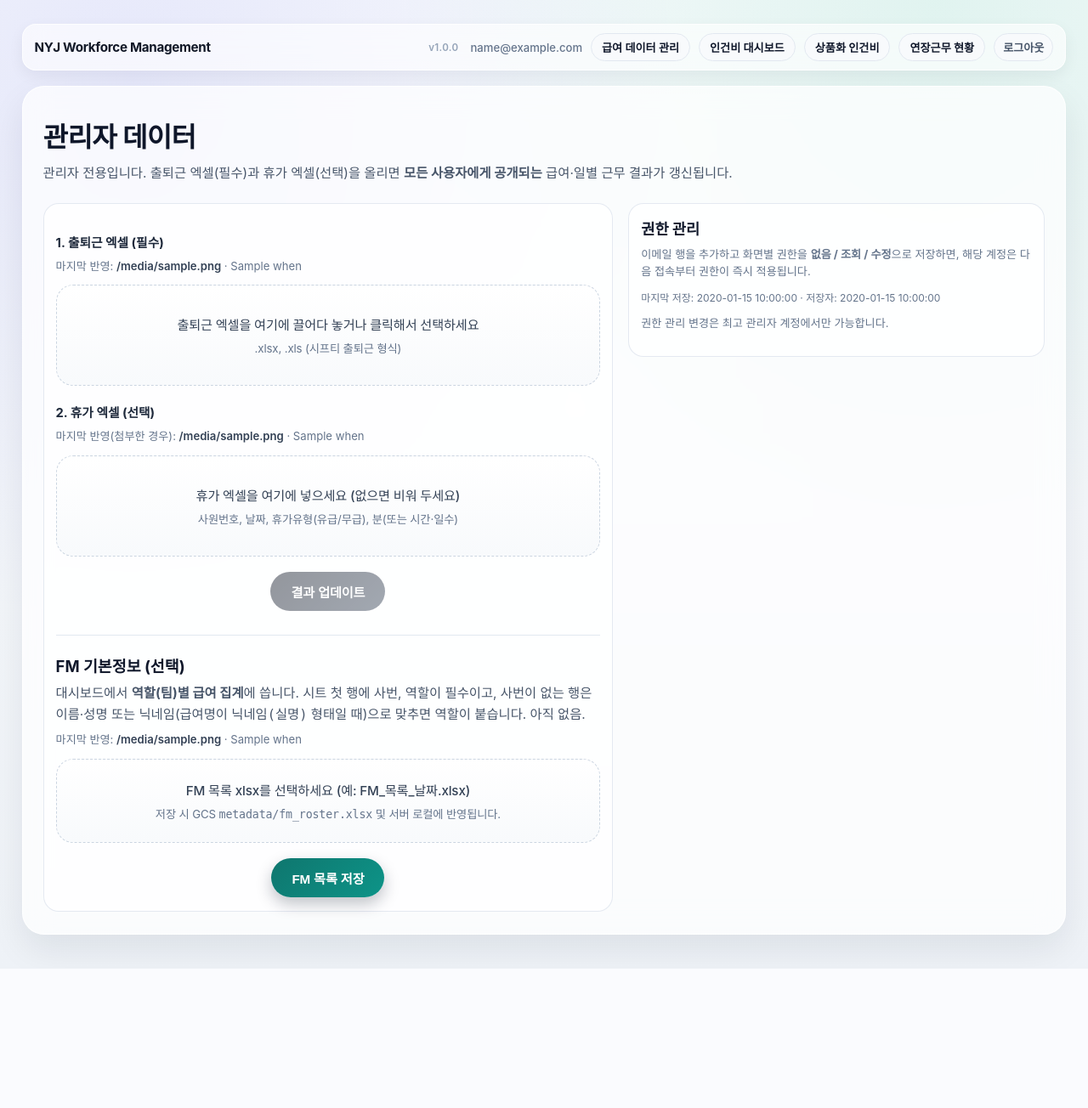
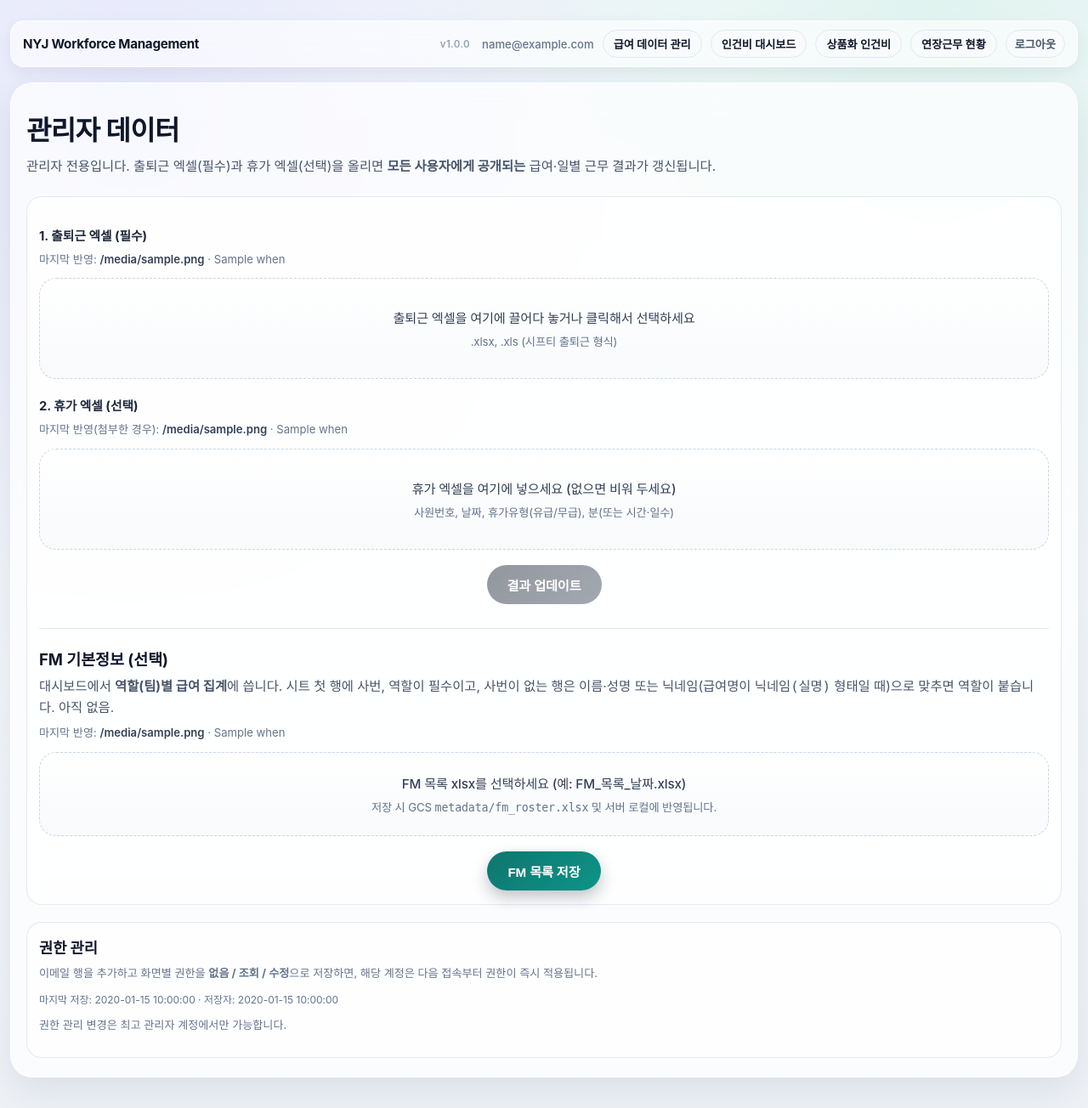
Before and after one commit to Chanceinthebuilding/ops-payroll, a Flask app: template templates/upload.html in a window 1280 px wide. Shown: the whole page at 85% size. Before the commit the page ends 1140 px from the top, so only its background shows below. Run offline with Flask 3, Linux system fonts and the light colour scheme; the visitor is signed in with stand-in values (Sample User, id 1); the template is opened without the code that fills it: most values are stand-ins (such as "Sample title", 1, 10 or a date in 2020); parts of the project's set-up code (start-up, migrations or seed data) failed here and were passed over; some web fonts are replaced.

Commit message:
관리자 데이터 페이지 가로폭 확장 및 2컬럼 레이아웃 확대

```diff
--- a/templates/upload.html
+++ b/templates/upload.html
@@ -11,7 +11,7 @@
     body {
       margin: 0;
       min-height: 100vh;
-      padding: 28px 16px 40px;
+      padding: 24px 8px 36px;
       font-family: 'Pretendard', -apple-system, BlinkMacSystemFont, 'Segoe UI', sans-serif;
       font-weight: 400;
       color: #111827;
@@ -21,13 +21,15 @@
         linear-gradient(180deg, #f8fafc 0%, #eef2f7 100%);
     }
     .page {
-      max-width: min(1320px, 96vw);
-      margin: 0 auto;
+      width: 100%;
+      max-width: none;
+      margin: 0;
+      padding: 0 4px;
     }
     .hero-card {
       border: 1px solid rgba(255, 255, 255, 0.8);
       border-radius: 26px;
-      padding: 30px 24px 26px;
+      padding: 26px 18px 22px;
       background: rgba(255, 255, 255, 0.72);
       backdrop-filter: blur(16px);
       box-shadow: 0 18px 40px rgba(15, 23, 42, 0.08);
@@ -136,8 +138,8 @@
     .upload-meta-line strong { color: #334155; font-weight: 600; word-break: break-all; }
     .admin-grid {
       display: grid;
-      grid-template-columns: minmax(0, 1.3fr) minmax(340px, 0.95fr);
-      gap: 18px;
+      grid-template-columns: minmax(0, 1.45fr) minmax(420px, 1.1fr);
+      gap: 20px;
       align-items: start;
     }
     .panel {
@@ -214,7 +216,7 @@
       box-shadow: none;
       min-width: 62px;
     }
-    @media (max-width: 1240px) {
+    @media (max-width: 1360px) {
       .admin-grid { grid-template-columns: 1fr; }
     }
   </style>
```
